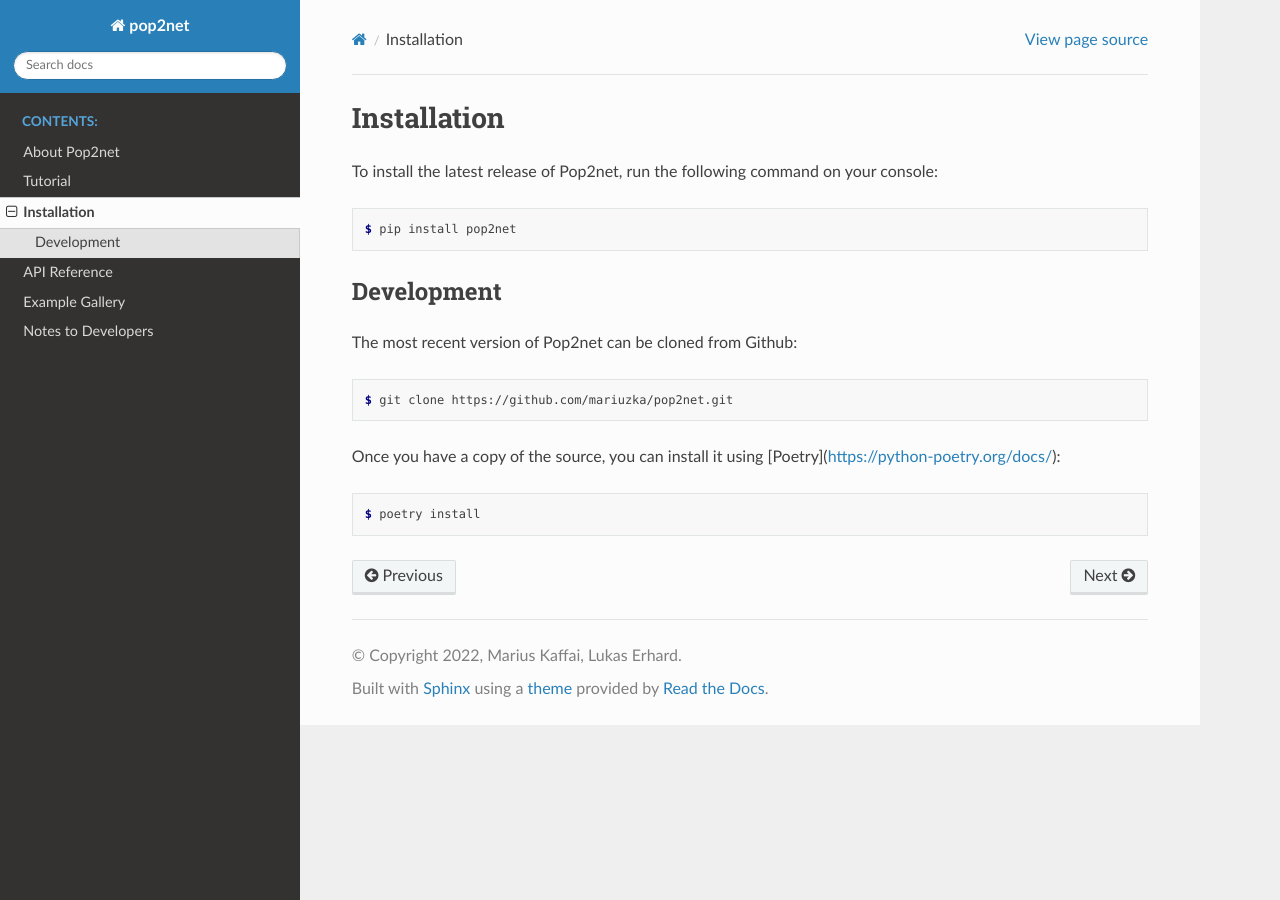
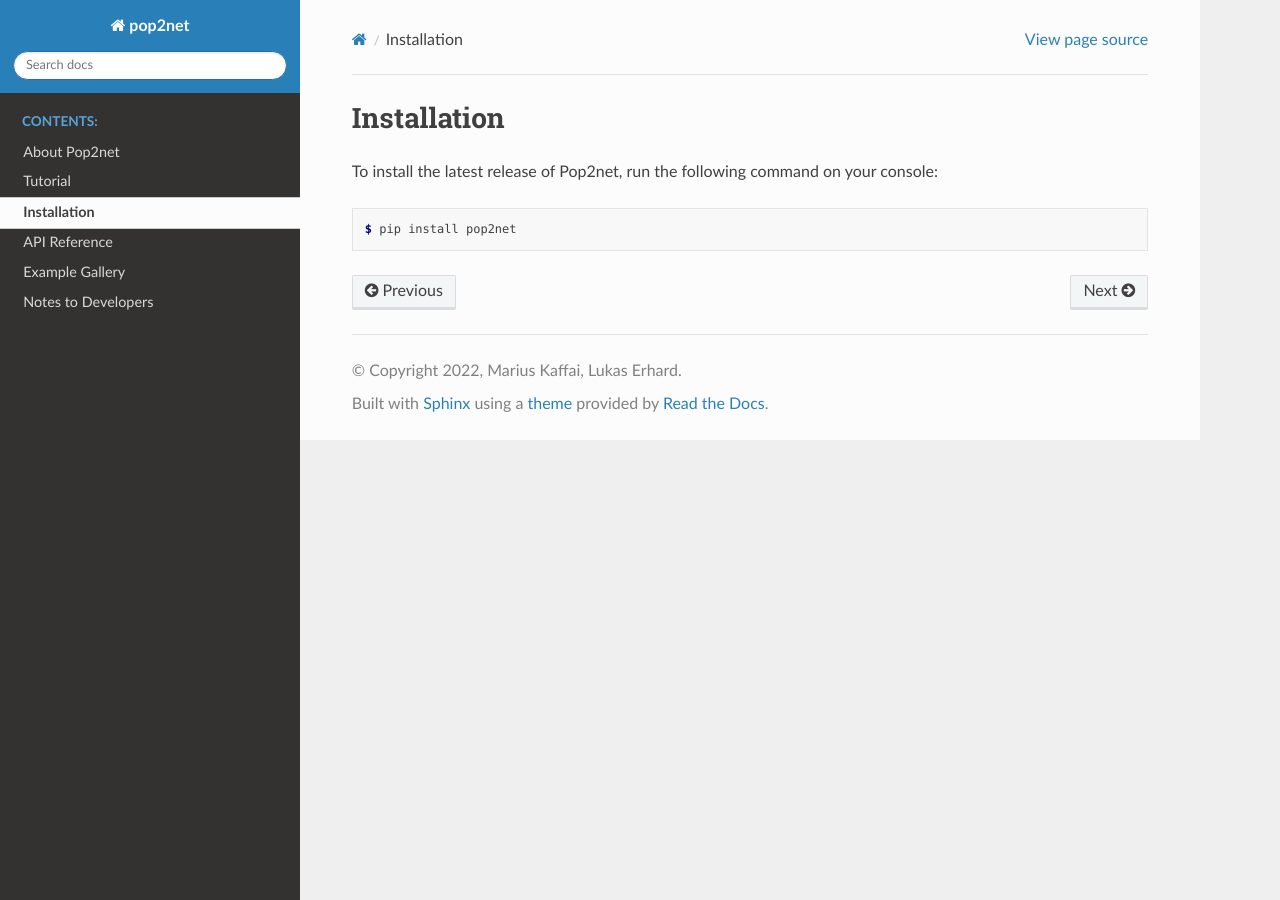
Before and after one commit to mariuzka/pop2net, a Sphinx documentation site: the page built from docs/installation.rst, in a window 1280 px wide. Built offline with Sphinx 7.4.7 and the Read the Docs theme 3.1.0, drawn with Linux system fonts in a browser that asks for light colours; pages that are not in the unit, such as notebooks, are missing from menus.

Commit message:
remove developement installation

```diff
--- a/docs/installation.rst
+++ b/docs/installation.rst
@@ -11,23 +11,3 @@
 .. code-block:: console
 
 	$ pip install pop2net
-
-
-
-Development
------------
-
-The most recent version of Pop2net can be cloned from Github:
-
-.. code-block:: console
-
-	$ git clone https://github.com/mariuzka/pop2net.git
-
-Once you have a copy of the source, you can install it using [Poetry](https://python-poetry.org/docs/):
-
-.. code-block:: console
-
-    $ poetry install
-
-
-.. _Github repository: https://github.com/mariuzka/pop2net
```
